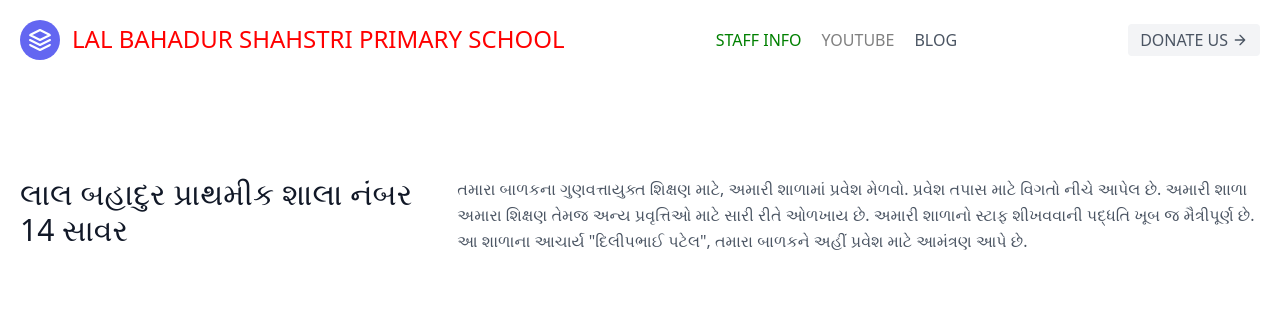
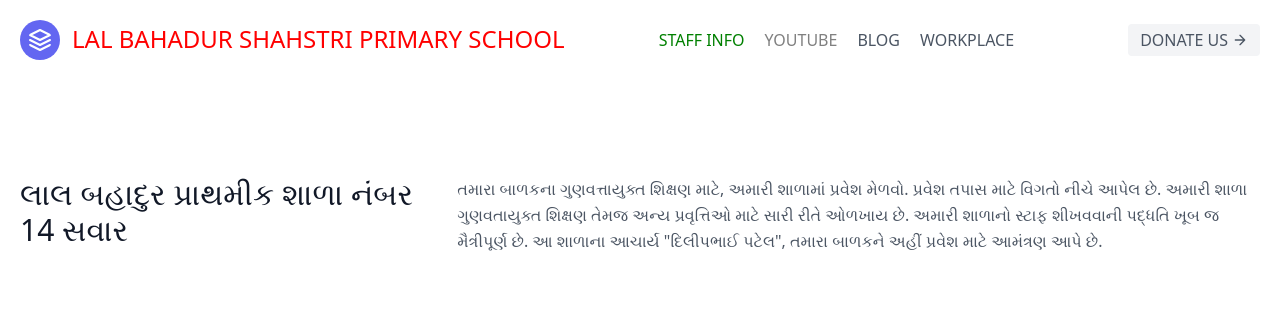
Before and after one commit to taneeshk12/DADDY-WEBSITE, a plain HTML site: page index.html in a window 1280 px wide. Shown: the top 312 px of the page. Drawn offline with nearby package versions, Linux system fonts and the light colour scheme.

Commit message:
Update index.html

```diff
--- a/index.html
+++ b/index.html
@@ -19,6 +19,7 @@
             <a class="mr-5 hover:text-gray-900" href="staff.html"><font color="green">STAFF INFO</font></a>
             <a class="mr-5 hover:text-gray-900" href="https://www.youtube.com/channel/UChRVqkyAxTY-WT5yGtcP79Q"><font color="grey">YOUTUBE</font></a>
             <a class="mr-5 hover:text-gray-900" href="https://shaher14savar.blogspot.com/">BLOG</a>
+              <a class="mr-5 hover:text-gray-900" href="">WORKPLACE</a>
           </nav>
           <button class="inline-flex items-center bg-gray-100 border-0 py-1 px-3 focus:outline-none hover:bg-gray-200 rounded text-base mt-4 md:mt-0">DONATE US
             <svg fill="none" stroke="currentColor" stroke-linecap="round" stroke-linejoin="round" stroke-width="2" class="w-4 h-4 ml-1" viewBox="0 0 24 24">
@@ -31,9 +32,9 @@
       <section class="text-gray-600 body-font">
         <div class="container px-5 py-24 mx-auto flex flex-wrap">
           <div class="flex w-full mb-20 flex-wrap">
-            <h1 class="sm:text-3xl text-2xl font-medium title-font text-gray-900 lg:w-1/3 lg:mb-0 mb-4">લાલ બહાદુર પ્રાથમીક શાલા નંબર 14 સાવર</h1>
+            <h1 class="sm:text-3xl text-2xl font-medium title-font text-gray-900 lg:w-1/3 lg:mb-0 mb-4">લાલ બહાદુર પ્રાથમીક શાળા નંબર 14 સવાર</h1>
             <p class="lg:pl-6 lg:w-2/3 mx-auto leading-relaxed text-base"> તમારા બાળકના ગુણવત્તાયુક્ત શિક્ષણ માટે, અમારી શાળામાં પ્રવેશ મેળવો.
-પ્રવેશ તપાસ માટે વિગતો નીચે આપેલ છે.  અમારી શાળા અમારા શિક્ષણ તેમજ અન્ય પ્રવૃત્તિઓ માટે સારી રીતે ઓળખાય છે.
+પ્રવેશ તપાસ માટે વિગતો નીચે આપેલ છે.  અમારી શાળા ગુણવતાયુક્ત શિક્ષણ તેમજ અન્ય પ્રવૃત્તિઓ માટે સારી રીતે ઓળખાય છે.
 અમારી શાળાનો સ્ટાફ શીખવવાની પદ્ધતિ ખૂબ જ મૈત્રીપૂર્ણ છે. આ શાળાના આચાર્ય "દિલીપભાઈ પટેલ", તમારા બાળકને અહીં પ્રવેશ માટે આમંત્રણ આપે છે.
               </p>
           </div>
```
